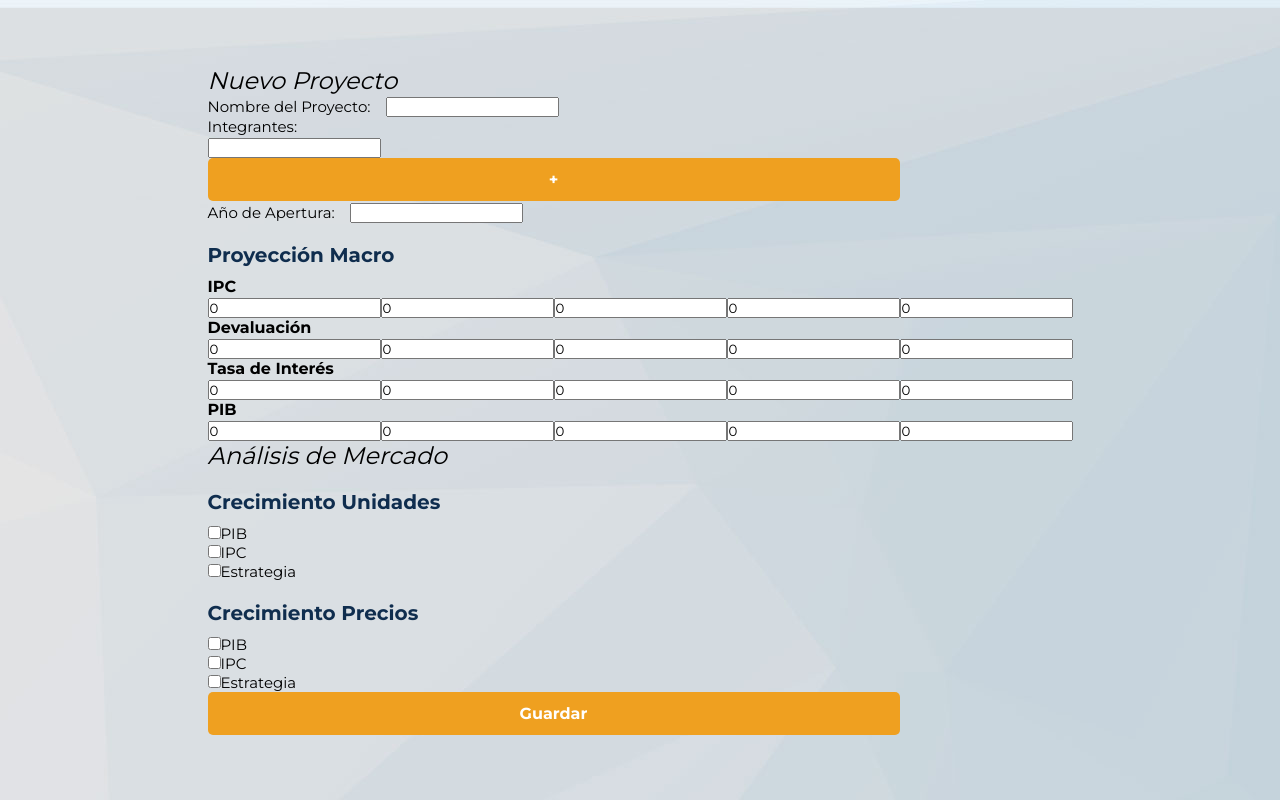
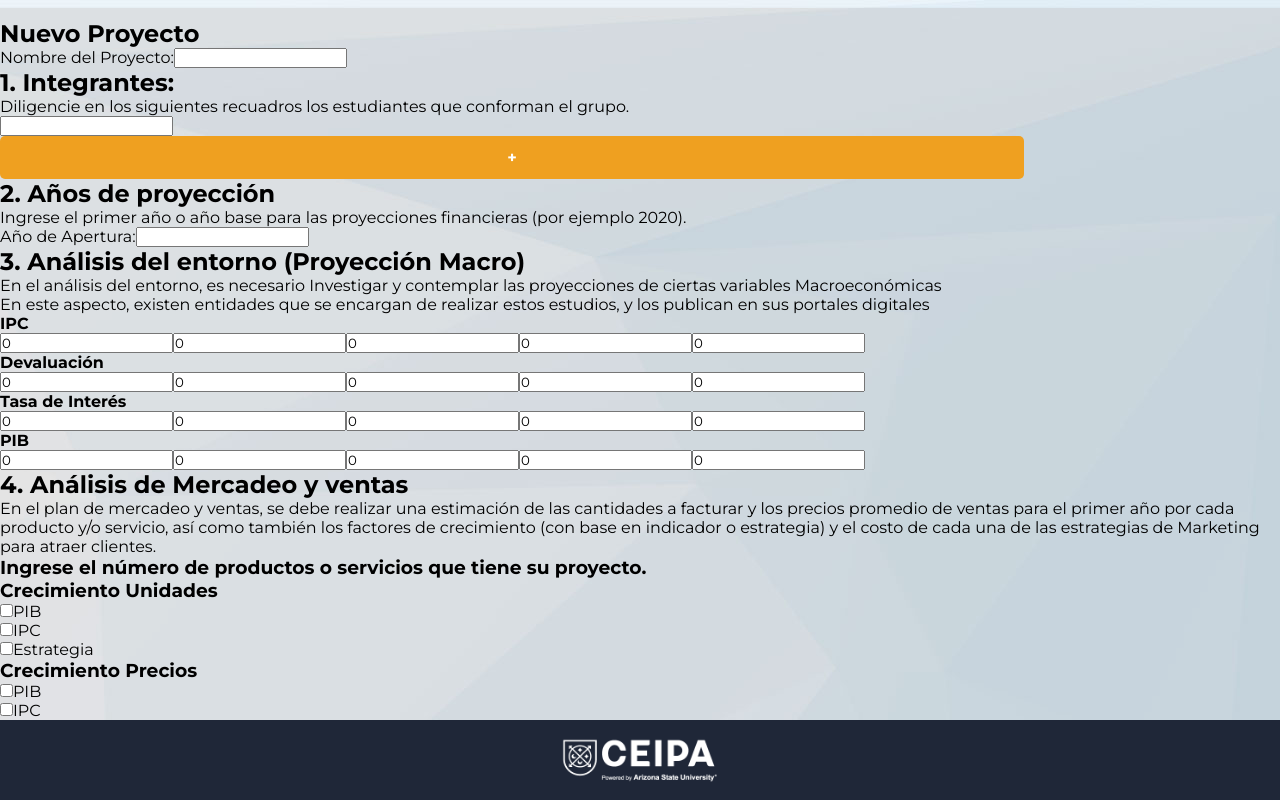
Before and after one commit to dmatt7779/nestReactStudy, a React (Create React App) app in the folder magicFront/mi-app-login/: page /InputData in a window 1280 px wide. Built offline with nearby package versions, Linux system fonts and the light colour scheme.

Commit message:
Estilos1

```diff
--- a/magicFront/mi-app-login/src/inputData/inputData.js
+++ b/magicFront/mi-app-login/src/inputData/inputData.js
@@ -1,4 +1,6 @@
 import React, { useState } from "react";
+import '../styles.css';
+import Footer from "../components/Footer";
 
 function InputData() {
   const [nombreProyecto, setNombreProyecto] = useState("");
@@ -65,7 +67,8 @@ function InputData() {
           />
         </div>
         <div>
-          <label htmlFor="integrantes">Integrantes:</label>
+          <h2><label htmlFor="integrantes">1. Integrantes:</label></h2>
+          <p>Diligencie en los siguientes recuadros los estudiantes que conforman el grupo.</p>
           {integrantes.map((integrante, indice) => (
             <div key={indice}>
               <input
@@ -81,6 +84,8 @@ function InputData() {
           </button>
         </div>
         <div>
+          <h2>2. Años de proyección</h2>
+          <p>Ingrese el primer año o año base para las proyecciones financieras (por ejemplo 2020).</p>
           <label htmlFor="anoApertura">Año de Apertura:</label>
           <input
             type="number"
@@ -91,7 +96,9 @@ function InputData() {
           />
         </div>
 
-        <h3>Proyección Macro</h3>
+        <h2>3. Análisis del entorno (Proyección Macro)</h2>
+        <p>En el análisis del entorno, es necesario Investigar y contemplar las proyecciones de ciertas variables Macroeconómicas</p>
+        <p>En este aspecto, existen entidades que se encargan de realizar estos estudios, y los publican en sus portales digitales</p>
         <h4>IPC</h4>
         {proyeccionMacro.ipc.map((valor, indice) => (
           <input
@@ -132,7 +139,10 @@ function InputData() {
           />
         ))}
 
-        <h2>Análisis de Mercado</h2>
+        <h2>4. Análisis de Mercadeo y ventas</h2>
+        <p>En el plan de mercadeo y ventas, se debe realizar una estimación de las cantidades a facturar y los precios promedio de ventas para el primer año por cada producto y/o servicio, así como también los factores de crecimiento (con base en indicador o estrategia) y el costo de cada una de las estrategias de Marketing para atraer clientes.</p>
+
+        <h3>Ingrese el número de productos o servicios que tiene su proyecto.</h3>
 
         <h3>Crecimiento Unidades</h3>
         <div>
@@ -226,6 +236,7 @@ function InputData() {
 
         <button type="submit">Guardar</button>
       </form>
+      <Footer /> {}
     </div>
   );
 }
--- a/magicFront/mi-app-login/src/loginComponent/login.js
+++ b/magicFront/mi-app-login/src/loginComponent/login.js
@@ -19,7 +19,7 @@ function Login() {
   return (
     <div className="container">
       <div className="left-panel"></div>
-      <div className="divider_"></div>
+      <div className="divider-line"></div>
         <div className="right-panel">
           <div className="title-imagen"></div>
           <form className="login-form" onSubmit={handleSubmit}>
@@ -51,9 +51,9 @@ function Login() {
               </label>
               <a href="#">Olvidé contraseña</a>
             </div>
-            <button type="submit">Iniciar sesión</button>
-            <div>
-            <label>¿No tienes cuenta? <Link to="register">Regístrate</Link></label>
+            <button className='' type="submit">Iniciar sesión</button>
+            <div className='register-option'>
+            <span>¿No tienes cuenta?</span> <label><Link to="register">Regístrate</Link></label>
             </div>
           </form>
       </div>
--- a/magicFront/mi-app-login/src/registerComponent/register.js
+++ b/magicFront/mi-app-login/src/registerComponent/register.js
@@ -103,7 +103,7 @@ function Registro() {
                     )}
                 </div>
                 <button type="submit">Registrarse</button>
-                <div className="options"><p>¿Ya tienes cuenta? <Link to="/">Iniciar Sesion</Link></p> </div>
+                <div className="options"><p>¿Ya tienes cuenta? <Link to="/">Iniciar Sesión</Link></p> </div>
             </form>
             </div>
             <Footer /> {}
--- a/magicFront/mi-app-login/src/styles.css
+++ b/magicFront/mi-app-login/src/styles.css
@@ -40,53 +40,17 @@ body {
     padding-left: 100px; /* Agrega más espacio a la derecha */
   }
 
-
 .login-form {
     display: flex;
     flex-direction: column;
-    gap: 30px;
     align-items: center;
-    padding: 20px; /* Agrega más espacio a la derecha */
-
+    padding: 5px; /* Agrega más espacio a la derecha */
+    gap: 20px; /* Reduce el espacio entre los elementos */
+    width: 100%;
 }
 
-.icon {
-    margin-right: 10px;
-}
-
-.options {
-    display: flex;
-    justify-content: space-between;
-    font-size: 15px;
-    color:  #1F2738;
-}
-
-.login-btn:hover {
-    background: #f5a623;
-}
-
-h1 {
-    font-family: 'Montserrat', sans-serif;
-    font-weight: 1000; /* Negrita */
-    color:  #1F2738;
-}
-
-h2 {
-    font-family: 'Montserrat', sans-serif;
-    font-style: italic;
-    font-weight: 400; /* Normal */
-}
-
-h3 {
-    font-family: 'Montserrat', sans-serif;
-    font-size: 20px;
-    color: #0F2D4E;
-    margin-bottom: 10px; /* Espacio debajo del label */
-    margin-top: 20px; /* Espacio arriba del label */
-}
-
-p {
-    font-size: 15px;
+.login-form .icon {
+    margin-right: 10px; /* espacio entre el icono y el texto hacia la izquierda*/
 }
 
 a {
@@ -110,13 +74,14 @@ button {
     transition: background-color 0.3s ease; /* Transición suave */
 }
 
-label {
-    font-size: 15px;
-    /*color: #333; */
-    padding-right: px; /* Espacio a la derecha campo de texto*/
-    margin: 10px 15px 10px 0px; /* Arriba, Derecha, Abajo, Izquierda */
+button:hover {
+    background-color: #efa020c5; /* Azul más oscuro */
+    transform: scale(1.05); /* Hace que el botón se agrande un poco */
 }
 
+button:active {
+    transform: scale(0.95); /* Hace que el botón se amplie al hacer clic */
+}
 
 .title-imagen {
     width: 500px;  /* Ajusta según el tamaño de la imagen */
@@ -127,17 +92,6 @@ label {
     background-position: center;  /* Centra la imagen */
 }
 
-.sub-title-r {
-    font-family: 'Montserrat', sans-serif;
-    font-weight: 400;
-    font-size: 30px;
-    font-weight: bold;
-    color: #0F2D4E;
-    margin-bottom: 20px; /* Espacio debajo del subtítulo */
-    margin-top: 0%; /* Espacio debajo del subtítulo */
-    padding: 0px 15px 10px 0px;
-}
-
 .input-container {
     display: flex;
     align-items: center;
@@ -145,7 +99,7 @@ label {
     border: 1px solid #ccc;
     border-radius: 7px;
     padding: 8px;
-    width: 80%;
+    width: 80%;  /* Tamaño del formulario login */
 }
 
 .input-container input {
@@ -153,29 +107,62 @@ label {
     border: none;
     outline: none;
     flex: 1;
-    padding: 8px;
+    padding: 10px;
 }
 
 .input-container .divider {
     height: 20px;
-    width: 1px;
+    width: 1px;  /* Grosor de la línea */
     background-color: #ccc;
-    margin-right: 10px;
+    margin-right: 10px;  /* Espacio entre el icono de usuario y el texto hacia la derecha */
 }
 
-input {
-    margin-top: 2px; /* Espacio entre el label y el input */
-}
-
-.divider_ {
+.divider-line {
     position: absolute;
     left: 45%;
     top: 20%;
     bottom: 15%;
     width: 20px; /* Grosor de la línea */
-    background-image: url("images/linea_loguin.png"); /* Ruta de la imagen */
+    background-image: url("images/linea_login.png");
     background-repeat: repeat-y; /* Para que se repita en vertical */
     background-size: contain; /* Ajusta la imagen al tamaño del div */
+}
+
+.options {
+    display: flex;
+    justify-content: space-between; /* Mueve un elemento a la izquierda y otro a la derecha */
+    align-items: center; /* Asegura que estén alineados verticalmente */
+    width: 80%; /* Ocupa todo el ancho disponible */
+    font-size: 14px;
+    margin-top: 1px; /* Espacio arriba */
+}
+
+.options label {
+    display: flex;
+    align-items: center;
+    gap: 5px; /* Espacio entre el checkbox y el texto */
+}
+
+/* Estilo del enlace "Olvidé contraseña" */
+.options a {
+    color: #542f92;
+    text-decoration: none;
+    transition: color 0.3s ease;
+    font-size: 14px; /* Tamaño de fuente */
+}
+
+.options a:hover {
+    color: #7747ca; /* Cambia el color al pasar el mouse */
+    text-decoration: underline;
+}
+
+.register-option a:hover {
+    color: #7747ca; /* Cambia a naranja en hover */
+    text-decoration: underline;
+}
+
+.register-option span {
+    margin-right: 10px; /* Espacio entre el texto y el enlace */
 }
 
 .footer {
@@ -193,22 +180,22 @@ input {
 /* Logo dentro del footer */
 .footer::before {
     content: "";
-    background-image: url("images/logo_ceipa.png"); /* Ruta de la imagen */
+    background-image: url("images/logo_ceipa.png");
     background-size: contain;
     background-repeat: no-repeat;
     background-position: center;
-    width: 160px; /* Tamaño del logo */
+    width: 160px; /* Tamaño del logo Ceipa footer */
     height: 60px;
     display: block;
 }
 
-/*----------------------- Styles Register ----------------------------------------*/
+/*---------------------------------- Styles Register ----------------------------------------*/
 
 /* Contenedor de la imagen y formulario */
 .register-container {
     position: relative;
     width: 50vw;  /* 50% del ancho de la pantalla */
-    height: 50vh; /* 50% del alto de la pantalla */
+    height: 40vh; /* 50% del alto de la pantalla */
     display: flex;
     justify-content: center;
     align-items: center;
@@ -233,7 +220,7 @@ input {
     left: 85%; /* Mueve el formulario más a la izquierda */
     transform: translate(-55%, -50%); /* Ajusta más la posición */
     width: 100%;
-    max-width: 400px;
+    max-width: 500px;
     padding: 0px;
     border-radius: 10px;
     box-shadow: 0px 5px 15px rgba(0, 0, 0, 0.2);
@@ -251,7 +238,7 @@ input {
     margin-bottom: 5px;
 }
 
-/* Iconos */
+/* Iconos de registro*/
 .input-icon {
     width: 30px;
     height: 24px;
@@ -272,10 +259,17 @@ input {
     border: none;
     outline: none;
     background: transparent;
-    padding: 2px;
+    padding: 4px;
     font-size: 16px;
 }
 
 .register-form-r button {
     width: 100%; /* Ocupa todo el ancho del contenedor */
 }
+
+.options p {
+    text-align: center; /* Alinea el texto a la derecha */
+    width: 100%; /* Asegura que ocupe todo el ancho disponible */
+    margin: 5px; /* Elimina márgenes innecesarios */
+    padding: 5px; /* Ajusta el espaciado */
+}
```
Also changed, not shown: magicFront/mi-app-login/src/images/entorno-grafico_login.jpg (renamed from magicFront/mi-app-login/src/images/entorno-grafico_loguin.jpg), magicFront/mi-app-login/src/images/linea_login.png (renamed from magicFront/mi-app-login/src/images/linea_loguin.png).
